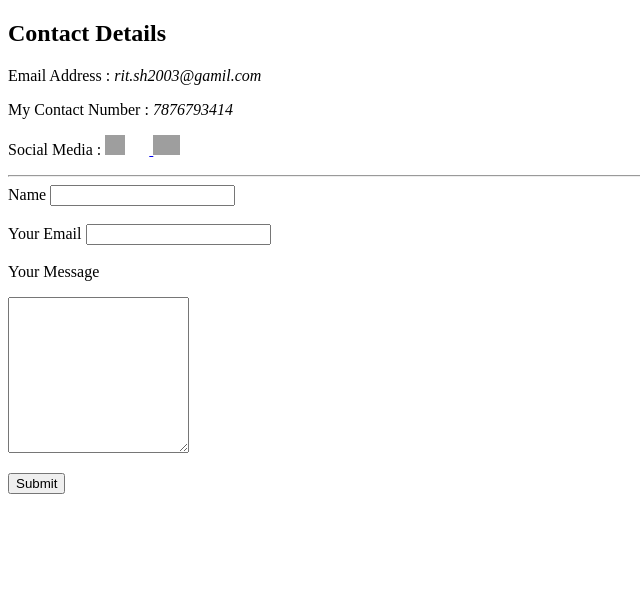
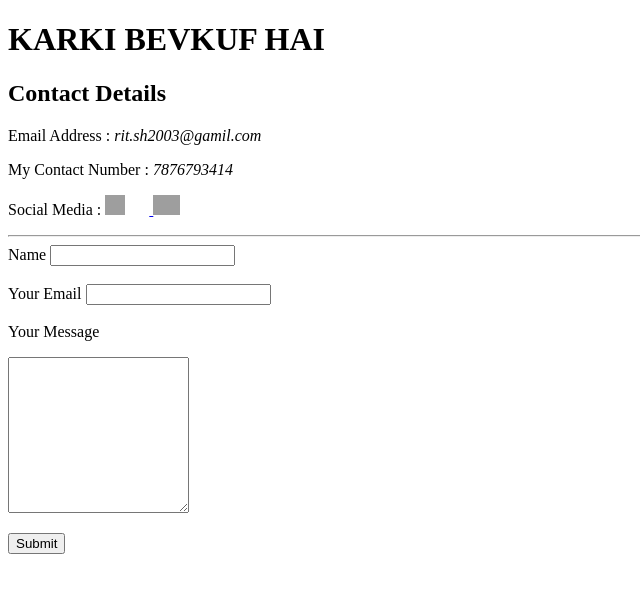
Before and after one commit to Ritesh-Sharma8988/cv, a plain HTML site: page contact.html in a window 1280 px wide. Shown: the whole page, without its empty margins (0-640 px from the left). Drawn offline with Linux system fonts and the light colour scheme; grey boxes are pictures that could not be loaded.

Commit message:
use less change

```diff
--- a/contact.html
+++ b/contact.html
@@ -7,6 +7,7 @@
     <title>Contact Details</title>
 </head>
 <body>
+    <h1> KARKI BEVKUF HAI   </h1>
     <h2><strong>Contact Details</strong></h2>
     <p>Email Address : <em>rit.sh2003@gamil.com</em></p>
     <p>My Contact Number : <em>7876793414</em></p>
```
